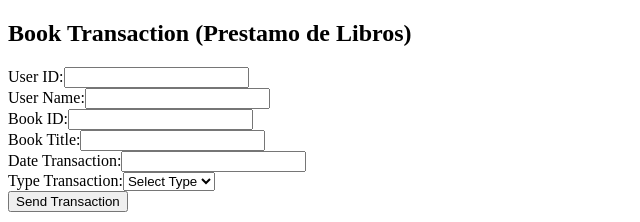
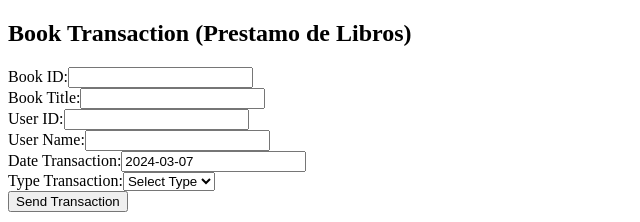
Before and after one commit to Norapetro/BIBLIOTECA-API, a React (Vite) app: page /booktransaction in a window 1280 px wide. Shown: the top 222 px of the page, without its empty margins (0-640 px from the left). Built offline with nearby package versions, Linux system fonts and the light colour scheme.

Commit message:
se eliminan datos no necesarios

```diff
--- a/src/Components/BookDetails.jsx
+++ b/src/Components/BookDetails.jsx
@@ -6,13 +6,12 @@ const BookDetails = ({ book }) => {
     <div className="card">
       <img src=".AQUI VA LA IMAGEN DEL LIBRO." className="card-img-top" alt="Book Image" />
       <div className="card-body">
-        <h5 className="card-title">{book.title}</h5>
+        <p className="card-text"><strong>Id:</strong> {book.id}</p>
         <p className="card-text"><strong>Author:</strong> {book.author}</p>
         <p className="card-text"><strong>Tematica:</strong> {book.tematica}</p>
         <p className="card-text"><strong>Publication Date:</strong> {book.publication_date}</p>
         <p className="card-text"><strong>Publisher:</strong> {book.publisher}</p>
         <p className="card-text"><strong>Number of Pages:</strong> {book.num_pages}</p>
-        <p className="card-text"><strong>Price:</strong> {book.price}</p>
         <p className="card-text"><strong>State:</strong> {book.state}</p>
         <Link to="/booktransaction" className="btn btn-primary">Book Transaction</Link>
       </div>
@@ -23,13 +22,12 @@ const BookDetails = ({ book }) => {
 // Definir la validación de los props
 BookDetails.propTypes = {
   book: PropTypes.shape({
-    title: PropTypes.string.isRequired,
+    id: PropTypes.number.isRequired,
     author: PropTypes.string.isRequired,
     tematica: PropTypes.string.isRequired,
     publication_date: PropTypes.string.isRequired,
     publisher: PropTypes.string.isRequired,
     num_pages: PropTypes.number.isRequired,
-    price: PropTypes.number.isRequired,
     state: PropTypes.string.isRequired,
   }).isRequired,
 };
--- a/src/Components/BookTransaction.jsx
+++ b/src/Components/BookTransaction.jsx
@@ -1,17 +1,26 @@
 // PRESTAMO Y DEVOLUCIONES DE LIBROS
 
-import { useState } from "react";
+import { useState, useEffect } from "react";
 import axios from "axios";
 
 const BookTransaction = () => {
   const [transaction, setTransaction] = useState({
+    book_id: "",
+    book_title: "",
     user_id: "",
     username: "",
-    book_id: "",
-    book_title: "",
     date_transaction: "",
     type_transaction: "",
   });
+
+  useEffect(() => {
+    const currentDate = new Date().toISOString().slice(0, 10);
+    setTransaction(prevTransaction => ({
+      ...prevTransaction,
+      date_transaction: currentDate,
+    }));
+  }, []); // Dependencia vacía para que se ejecute solo una vez al montar el componente
+
 
   const handleChange = (e) => {
     const { name, value } = e.target;
@@ -39,6 +48,24 @@ const BookTransaction = () => {
       <h2>Book Transaction (Prestamo de Libros)</h2>
       <form onSubmit={handleSubmit}>
         <div>
+          <label>Book ID:</label>
+          <input
+            type="text"
+            name="book_id"
+            value={transaction.book_id}
+            onChange={handleChange}
+          />
+        </div>
+        <div>
+          <label>Book Title:</label>
+          <input
+            type="text"
+            name="book_title"
+            value={transaction.book_title}
+            onChange={handleChange}
+          />
+        </div>
+        <div>
           <label>User ID:</label>
           <input
             type="text"
@@ -57,30 +84,13 @@ const BookTransaction = () => {
           />
         </div>
         <div>
-          <label>Book ID:</label>
-          <input
-            type="text"
-            name="book_id"
-            value={transaction.book_id}
-            onChange={handleChange}
-          />
-        </div>
-        <div>
-          <label>Book Title:</label>
-          <input
-            type="text"
-            name="book_title"
-            value={transaction.book_title}
-            onChange={handleChange}
-          />
-        </div>
-        <div>
           <label>Date Transaction:</label>
           <input
             type="text"
             name="date_transaction"
             value={transaction.date_transaction}
             onChange={handleChange}
+            readOnly // Hace que el campo sea de solo lectura
           />
         </div>
         <div>
```
